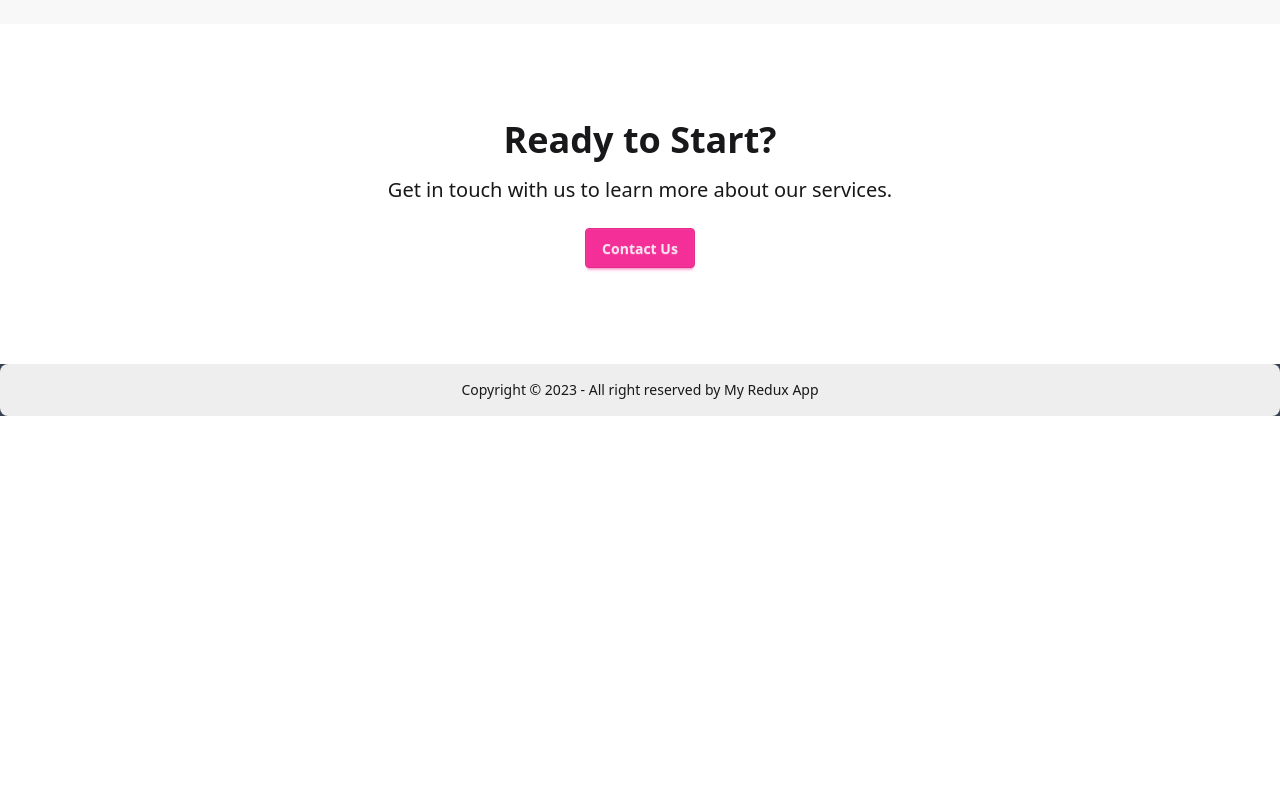
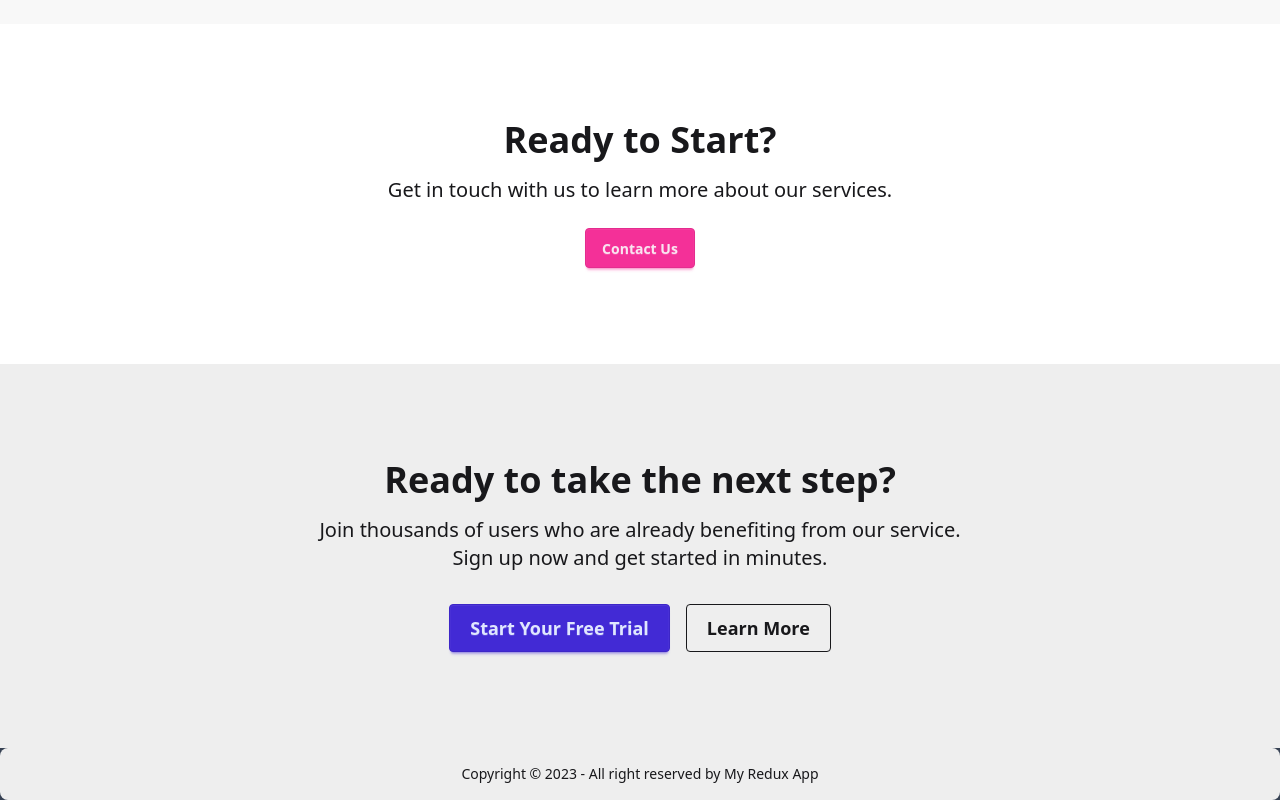
Before and after one commit to kousar-21/redux-first-website, a React (Vite) app: page / in a window 1280 px wide. Shown: the part 1444-2244 px from the top of the page. Before the commit the page ends 1860 px from the top, so only its background shows below. Built offline with nearby package versions, Linux system fonts and the light colour scheme.

Commit message:
adding CtaSection in home page

```diff
--- a/src/Pages/Home/Home.jsx
+++ b/src/Pages/Home/Home.jsx
@@ -5,6 +5,7 @@ import FeaturesSection from '../../component/FeaturesSection/FeaturesSection';
 import TestimonialsSection from '../../component/TestimonialsSection/TestimonialsSection';
 import ContactSection from '../../component/ContactSection/ContactSection';
 import AboutSection from '../../component/AboutSection/AboutSection';
+import CtaSection from '../../component/CtaSection/CtaSection';
 
 const Home = () => {
     return (
@@ -16,6 +17,7 @@ const Home = () => {
             <TestimonialsSection></TestimonialsSection>
             <AboutSection></AboutSection>
             <ContactSection></ContactSection>
+            <CtaSection></CtaSection>
             <div className='bg-gray-700'>
                 <Footer></Footer>
             </div>
--- /dev/null
+++ b/src/component/CtaSection/CtaSection.jsx
@@ -0,0 +1,18 @@
+import React from 'react';
+
+const CtaSection = () => {
+    return (
+        <div className="py-24 text-center bg-base-300">
+            <h2 className="text-4xl font-bold">Ready to take the next step?</h2>
+            <p className="mt-4 text-xl max-w-2xl mx-auto">
+                Join thousands of users who are already benefiting from our service. Sign up now and get started in minutes.
+            </p>
+            <div className="mt-8 flex justify-center gap-4 flex-wrap">
+                <button className="btn btn-primary btn-lg">Start Your Free Trial</button>
+                <button className="btn btn-outline btn-lg">Learn More</button>
+            </div>
+        </div>
+    );
+};
+
+export default CtaSection;
```
